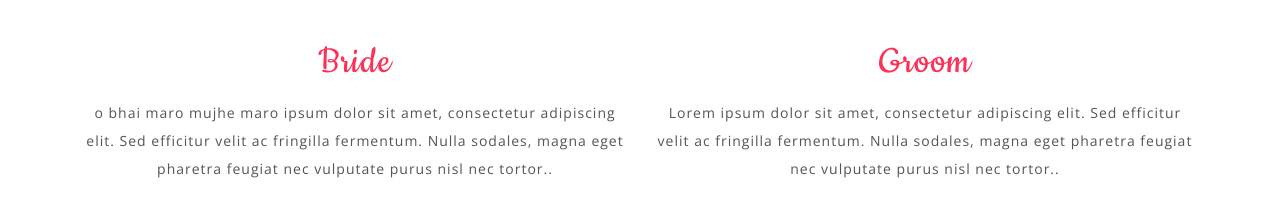
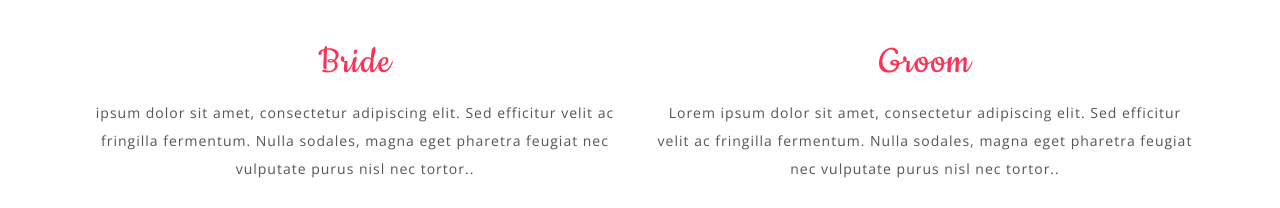
Before and after one commit to vivek0tiwari/shadi, a plain HTML site: page index.html in a window 1280 px wide. Shown: the part 1350-1558 px from the top of the page. Drawn offline with nearby package versions, Linux system fonts and the light colour scheme; a script that the page names is missing.

Commit message:
2nd checkpoint

```diff
--- a/index.html
+++ b/index.html
@@ -347,7 +347,7 @@
 										</div>
 										<!-- end normal -->
 										  <h4>Bride</h4>
-										  <p> o bhai maro mujhe maro ipsum dolor sit amet, consectetur adipiscing elit. Sed efficitur velit ac fringilla fermentum. Nulla sodales, magna eget pharetra feugiat nec vulputate purus nisl nec tortor.. </p>
+										  <p>  ipsum dolor sit amet, consectetur adipiscing elit. Sed efficitur velit ac fringilla fermentum. Nulla sodales, magna eget pharetra feugiat nec vulputate purus nisl nec tortor.. </p>
 										  <div class="icons">
 													<ul>
 														<li><a href="#"><i class="fa fa-facebook"></i></a></li>
```
